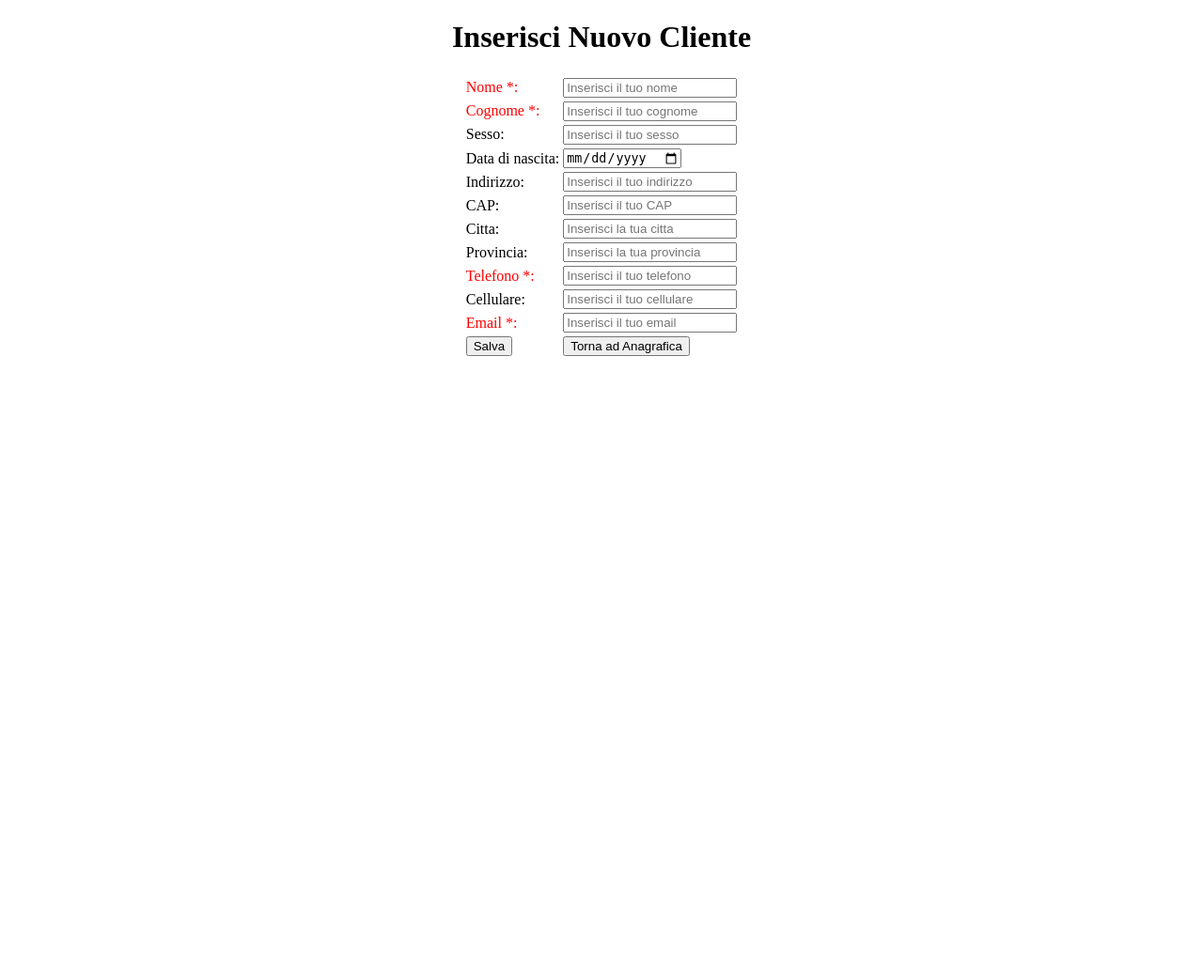
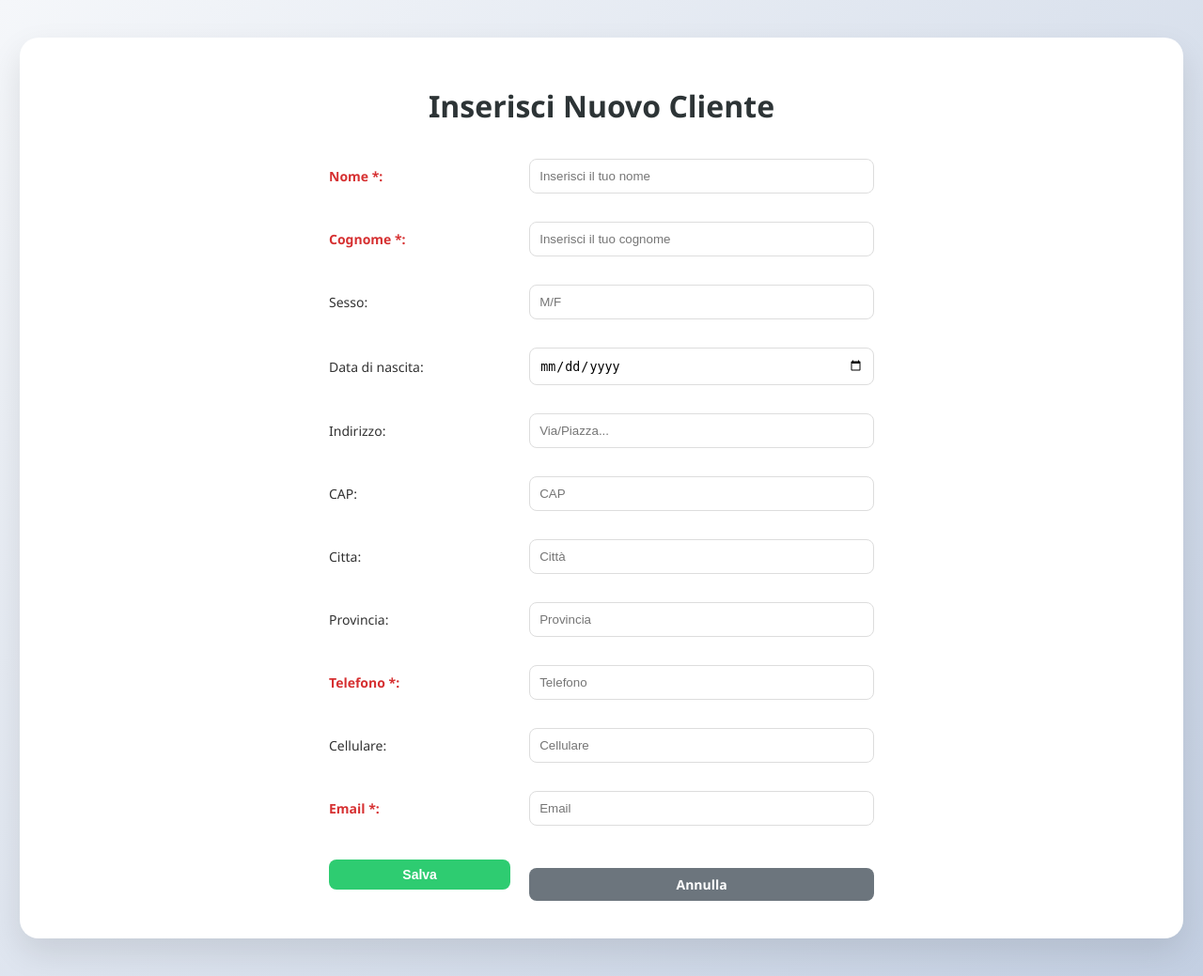
Before and after one commit to xNarcis08/progettophp2, a PHP site: page /anagrafica.php?azione=nuovo in a window 1280 px wide. Shown: the whole page at 94% size. Before the commit the page ends 379 px from the top, so only its background shows below. Run offline with PHP 8.4, Linux system fonts and the light colour scheme; the visitor is signed in with stand-in values (Sample User, id 1).

```diff
--- a/anagrafica.php
+++ b/anagrafica.php
@@ -10,10 +10,126 @@ if(!isset($_SESSION["id_utente"])){
 }
 ?>
 <!doctype html>
-<html>
+<html lang="it">
 <head>
     <meta charset="utf-8">
     <title>Anagrafica</title>
+    <style>
+        body {
+            font-family: 'Segoe UI', Tahoma, Geneva, Verdana, sans-serif;
+            background: linear-gradient(135deg, #f5f7fa 0%, #c3cfe2 100%);
+            margin: 0;
+            padding: 20px;
+            min-height: 100vh;
+            color: #333;
+        }
+        .container {
+            background: white;
+            padding: 30px;
+            border-radius: 20px;
+            box-shadow: 0 15px 35px rgba(0,0,0,0.1);
+            margin: 20px auto;
+            width: 95%;
+            max-width: 1200px;
+        }
+        h1 {
+            color: #2d3436;
+            text-align: center;
+            margin-bottom: 20px;
+            display: flex;
+            align-items: center;
+            justify-content: center;
+            gap: 15px;
+        }
+        .table-container {
+            overflow-x: auto;
+        }
+        table {
+            width: 100%;
+            border-collapse: collapse;
+            margin-top: 20px;
+            background: white;
+            border-radius: 12px;
+            overflow: hidden;
+        }
+        th {
+            background-color: #2d3436;
+            color: white;
+            padding: 12px;
+            text-align: left;
+            font-size: 14px;
+        }
+        td {
+            padding: 10px;
+            border-bottom: 1px solid #eee;
+            font-size: 14px;
+        }
+        tr:hover {
+            background-color: #f9f9f9;
+        }
+        .btn {
+            display: inline-block;
+            padding: 8px 15px;
+            border: none;
+            border-radius: 8px;
+            background-color: #B7F102;
+            color: #2d3436;
+            font-weight: bold;
+            cursor: pointer;
+            transition: all 0.3s ease;
+            text-decoration: none;
+            font-size: 14px;
+            text-align: center;
+        }
+        .btn:hover {
+            transform: translateY(-2px);
+            box-shadow: 0 4px 8px rgba(0,0,0,0.1);
+            filter: brightness(1.05);
+        }
+        .btn-back {
+            background-color: #6c757d;
+            color: white;
+            margin-top: 20px;
+        }
+        .btn-save {
+            background-color: #2ecc71;
+            color: white;
+            width: 100%;
+        }
+        input[type="text"], input[type="email"], input[type="tel"], input[type="date"], textarea {
+            width: 100%;
+            padding: 10px;
+            margin: 5px 0;
+            border: 1px solid #ddd;
+            border-radius: 8px;
+            box-sizing: border-box;
+        }
+        .form-table {
+            max-width: 600px;
+            margin: auto;
+        }
+        .form-table td {
+            border: none;
+        }
+        .status-msg {
+            padding: 10px;
+            border-radius: 8px;
+            text-align: center;
+            margin-bottom: 20px;
+            font-weight: bold;
+        }
+        .status-success {
+            background-color: #d4edda;
+            color: #155724;
+        }
+        .icon-btn {
+            cursor: pointer;
+            transition: transform 0.2s;
+        }
+        .icon-btn:hover {
+            transform: scale(1.2);
+        }
+    </style>
 
 	<script>
 		function cancella(id){
@@ -21,34 +137,39 @@ if(!isset($_SESSION["id_utente"])){
 				window.open("anagrafica.php?azione=elimina&id="+id, "_top");
 			}
 		}
+		function recupera(id){
+			if(confirm("Vuoi recuperare il cliente selezionato ?")){
+				window.open("anagrafica.php?azione=recupera&id="+id, "_top");
+			}
+		}
 	</script>
 
 </head>
 <body>
+    <div class="container">
 		<?php
-	$azione = $_GET["azione"];
-	//echo "azione: " . $azione . "<br>";
+		$azione = $_GET['azione'] ?? '';
 
 		if($azione == "insertok"){
-		echo "<center><span style='color:green'><b>Cliente inserito con successo!</b></span></center>";
+			echo "<div class='status-msg status-success'>Cliente inserito con successo!</div>";
 			$azione = "";
 		}
 
-	if($azione == ""){ //empty = "", 0 o null
+		if($azione == ""){
 		?>
-		<center>
 				<?php
 					$select="select * from anagrafica where attivo = 1 and canc = 0";
 					$result = mysqli_query($conn, $select);
 					$totale = mysqli_num_rows($result)
 				?>
 				<h1>Anagrafica - Tot. <?php echo $totale ?>
-				<a href="anagrafica.php?azione=nuovo"><img src="images/add.png" width="20px" height="auto"></a>
-				<img src="images/bin.png" width="20px" height="auto">
+					<a href="anagrafica.php?azione=nuovo"><img src="images/add.png" width="25px" height="auto" class="icon-btn"></a>
+					<a href="anagrafica.php?azione=cestino"><img src="images/bin.png" width="25px" height="auto" class="icon-btn"></a>
 				</h1>
+                <div class="table-container">
                     <table>
                         <thead>
-					<tr style="background-color: brown; color: white;">
+                            <tr>
                                 <th> ID </th>
                                 <th> Nome </th>
                                 <th> Cognome </th>
@@ -61,12 +182,11 @@ if(!isset($_SESSION["id_utente"])){
                                 <th> Telefono </th>
                                 <th> Cellulare </th>
                                 <th> Email </th>
-						<th style="background-color: blue">  Azioni &nbsp;  </th>
-
+                                <th style="background-color: #0984e3"> Azioni </th>
                             </tr>
                         </thead>
+                        <tbody>
                         <?php
-
                         while($query = mysqli_fetch_array($result))
                         {
                             $id = $query["id"];
@@ -75,7 +195,6 @@ if(!isset($_SESSION["id_utente"])){
                             $sesso = $query["sesso"];
                             $datadinascita = $query["data_nascita"];
 
-					//2026-04-11
                             $anno_nascita = substr($datadinascita,0,4);
                             $mese_nascita = substr($datadinascita,5,2);
                             $giorno_nascita = substr($datadinascita,8,2);
@@ -89,128 +208,99 @@ if(!isset($_SESSION["id_utente"])){
                             $cellulare = $query["cellulare"];
                             $email = $query["email"];
                         ?>
-
-
-				<tbody>
-					<tr style="height: 22px">
+                            <tr>
                                 <td> <?php echo $id ?> </td>
                                 <td> <?php echo $nome ?> </td>
                                 <td> <?php echo $cognome ?> </td>
                                 <td> <?php echo $sesso ?> </td>
                                 <td> <?php echo $datadinascita ?> </td>
-						<td> <a href="https://www.google.com/maps/place/<?php echo $indirizzo ?>,+<?php echo $cap ?>+<?php echo $citta ?>+<?php echo $provincia ?>/@44.6780158,11.0407445,17z/data=!4m6!3m5!1s0x477fe9ed09ed96f5:0x951b40fdcfed0d8b!8m2!3d44.678279!4d11.040825!16s%2Fg%2F11csd90q1r?entry=ttu&g_ep=EgoyMDI2MDQwMS4wIKXMDSoASAFQAw%3D%3D" target="_blank"> <?php echo $indirizzo ?> </a> </td>
+                                <td> <a href="https://www.google.com/maps/place/<?php echo urlencode($indirizzo . ', ' . $cap . ' ' . $citta . ' ' . $provincia) ?>" target="_blank"> <?php echo $indirizzo ?> </a> </td>
                                 <td> <?php echo $cap ?> </td>
                                 <td> <?php echo $citta ?> </td>
                                 <td> <?php echo $provincia ?> </td>
                                 <td> <a href="tel:<?php echo $telefono ?>"><?php echo $telefono ?></a> </td>
-						<td> <a href="https://wa.me/<?php echo $cellulare ?>?text=buongiorno sono narcis."><?php echo $cellulare ?></a> </td>
-						<td> <a href="mailto:<?php echo $email ?>?subject=ordine num 3246&message=buongiorno, "><?php echo $email ?></a> </td>
+                                <td> <a href="https://wa.me/<?php echo $cellulare ?>"><?php echo $cellulare ?></a> </td>
+                                <td> <a href="mailto:<?php echo $email ?>"><?php echo $email ?></a> </td>
                                 <td>
-							<a href="anagrafica.php?azione=modifica&id=<?php echo $id ?>"><img src="images/edit.png" width="20px" height="auto"> </a> &nbsp;
-							<img src="images/remove.png" width="20px" height="auto" title="Cancella Cliente" alt="Cancella Cliente" onClick="cancella(<?php echo $id ?>);" style="cursor: pointer">
+                                    <a href="anagrafica.php?azione=modifica&id=<?php echo $id ?>"><img src="images/edit.png" width="18px" height="auto" class="icon-btn"> </a> &nbsp;
+                                    <img src="images/remove.png" width="18px" height="auto" title="Cancella Cliente" alt="Cancella Cliente" onClick="cancella(<?php echo $id ?>);" style="cursor: pointer" class="icon-btn">
                                 </td>
-
-
                             </tr>
+                        <?php
+                        }
+                        ?>
                         </tbody>
-
-						<?php
-					//echo $id . " - " . $nome . "<br>". $cognome. "<br>". $sesso . " - " . $datadinascita. "<br>". $indirizzo . " - " . $cap ."<br>". $citta . " - " . $provincia. "<br>". $telefono . " - " . $cellulare. "<br>". $email . "<br><br>";
-
-				}
-
-				?>
                     </table>
-
-			<br>
-			<button onclick="window.location.href='pannellocontrollo.php'">Torna al MENU</button>
-		</center>
+                </div>
+				<div style="text-align: center;">
+				    <a href="pannellocontrollo.php" class="btn btn-back">Torna al Menu</a>
+                </div>
 		<?php
 		}
 		if($azione == "nuovo"){
 		?>
-	<center>
 			<h1>Inserisci Nuovo Cliente</h1>
 
 			<form action="anagrafica.php" method="get">
 				<input type="hidden" id="azione" name="azione" value="salva">
-			<table>
+				<table class="form-table">
 					<tr>
-					<td style="color: red">Nome *: </td>
-					<td>
-						<input type="text" id="nome" name="nome" required placeholder="Inserisci il tuo nome">
-					</td>
+						<td style="color: #d63031; font-weight: bold;">Nome *: </td>
+						<td><input type="text" id="nome" name="nome" required placeholder="Inserisci il tuo nome"></td>
 					</tr>
-
 					<tr>
-					<td style="color: red">Cognome *:</td>
-					<td>  <input type="text" id="cognome" name="cognome" required placeholder="Inserisci il tuo cognome"> </td>
+						<td style="color: #d63031; font-weight: bold;">Cognome *:</td>
+						<td><input type="text" id="cognome" name="cognome" required placeholder="Inserisci il tuo cognome"></td>
 					</tr>
-
 					<tr>
 						<td>Sesso:</td>
-					<td>  <input type="text" id="sesso" name="sesso" placeholder="Inserisci il tuo sesso" maxlength="1"> </td>
+						<td><input type="text" id="sesso" name="sesso" placeholder="M/F" maxlength="1"></td>
 					</tr>
-
 					<tr>
 						<td>Data di nascita:</td>
-					<td>  <input type="date" id="datadinascita" name="datadinascita" placeholder="Inserisci la tua data di nascita"> </td>
+						<td><input type="date" id="datadinascita" name="datadinascita"></td>
 					</tr>
-
 					<tr>
 						<td>Indirizzo:</td>
-					<td>  <input type="text" id="indirizzo" name="indirizzo" placeholder="Inserisci il tuo indirizzo"> </td>
+						<td><input type="text" id="indirizzo" name="indirizzo" placeholder="Via/Piazza..."></td>
 					</tr>
-
 					<tr>
 						<td>CAP:</td>
-					<td>  <input type="text" id="cap" name="cap" placeholder="Inserisci il tuo CAP" maxlength="5"> </td>
+						<td><input type="text" id="cap" name="cap" placeholder="CAP" maxlength="5"></td>
 					</tr>
-
 					<tr>
 						<td>Citta:</td>
-					<td>  <input type="text" id="citta" name="citta" placeholder="Inserisci la tua citta"> </td>
+						<td><input type="text" id="citta" name="citta" placeholder="Città"></td>
 					</tr>
-
 					<tr>
 						<td>Provincia:</td>
-					<td>  <input type="text" id="provincia" name="provincia" placeholder="Inserisci la tua provincia"> </td>
+						<td><input type="text" id="provincia" name="provincia" placeholder="Provincia" maxlength="2"></td>
 					</tr>
-
 					<tr>
-					<td style="color: red">Telefono *:</td>
-					<td>  <input type="tel" id="telefono" name="telefono" required placeholder="Inserisci il tuo telefono"> </td>
+						<td style="color: #d63031; font-weight: bold;">Telefono *:</td>
+						<td><input type="tel" id="telefono" name="telefono" required placeholder="Telefono"></td>
 					</tr>
-
 					<tr>
 						<td>Cellulare:</td>
-					<td>  <input type="tel" id="cellulare" name="cellulare" placeholder="Inserisci il tuo cellulare"> </td>
+						<td><input type="tel" id="cellulare" name="cellulare" placeholder="Cellulare"></td>
 					</tr>
-
 					<tr>
-					<td style="color: red">Email *:</td>
-					<td>  <input type="email" id="email" name="email" required placeholder="Inserisci il tuo email"> </td>
+						<td style="color: #d63031; font-weight: bold;">Email *:</td>
+						<td><input type="email" id="email" name="email" required placeholder="Email"></td>
 					</tr>
-
 					<tr>
-					<td> <input type="submit" value="Salva"></td>
-					<td> <a href="anagrafica.php"><input type="button" value="Torna ad Anagrafica"></a></td>
+						<td><input type="submit" value="Salva" class="btn btn-save"></td>
+						<td><a href="anagrafica.php" class="btn btn-back" style="width: 100%; box-sizing: border-box; display: block;">Annulla</a></td>
 					</tr>
-
 				</table>
-
 			</form>
-	</center>
 		<?php
 		}
 		if($azione == "modifica"){
 			$id = $_GET["id"];
-
-		$select="select * from anagrafica where attivo = 1 and canc = 0 and id = " . $id;
+			$select="select * from anagrafica where id = " . $id;
 			$result = mysqli_query($conn, $select);
-
-		while($query = mysqli_fetch_array($result))
-		{
+			while($query = mysqli_fetch_array($result)) {
 				$nome = $query["nome"];
 				$cognome = $query["cognome"];
 				$sesso = $query["sesso"];
@@ -224,83 +314,65 @@ if(!isset($_SESSION["id_utente"])){
 				$email = $query["email"];
 			}
 		?>
-	<center>
 			<h1>Modifica Cliente</h1>
-
 			<form action="anagrafica.php" method="get">
 				<input type="hidden" id="id" name="id" value="<?php echo $id; ?>">
 				<input type="hidden" id="azione" name="azione" value="aggiorna">
-			<table>
+				<table class="form-table">
 					<tr>
-					<td style="color: red">Nome *: </td>
-					<td>
-						<input type="text" id="nome" name="nome" required placeholder="Inserisci il tuo nome" value="<?php echo $nome; ?>">
-					</td>
+						<td style="color: #d63031; font-weight: bold;">Nome *: </td>
+						<td><input type="text" id="nome" name="nome" required value="<?php echo $nome; ?>"></td>
 					</tr>
-
 					<tr>
-					<td style="color: red">Cognome *:</td>
-					<td>  <input type="text" id="cognome" name="cognome" required placeholder="Inserisci il tuo cognome" value="<?php echo $cognome; ?>"> </td>
+						<td style="color: #d63031; font-weight: bold;">Cognome *:</td>
+						<td><input type="text" id="cognome" name="cognome" required value="<?php echo $cognome; ?>"></td>
 					</tr>
-
 					<tr>
 						<td>Sesso:</td>
-					<td>  <input type="text" id="sesso" name="sesso" placeholder="Inserisci il tuo sesso" maxlength="1" value="<?php echo $sesso; ?>" > </td>
+						<td><input type="text" id="sesso" name="sesso" maxlength="1" value="<?php echo $sesso; ?>"></td>
 					</tr>
-
 					<tr>
 						<td>Data di nascita:</td>
-					<td>  <input type="date" id="datadinascita" name="datadinascita" placeholder="Inserisci la tua data di nascita" value="<?php echo $datadinascita; ?>"></td>
+						<td><input type="date" id="datadinascita" name="datadinascita" value="<?php echo $datadinascita; ?>"></td>
 					</tr>
-
 					<tr>
 						<td>Indirizzo:</td>
-					<td>  <input type="text" id="indirizzo" name="indirizzo" placeholder="Inserisci il tuo indirizzo" value="<?php echo $indirizzo; ?>"> </td>
+						<td><input type="text" id="indirizzo" name="indirizzo" value="<?php echo $indirizzo; ?>"></td>
 					</tr>
-
 					<tr>
 						<td>CAP:</td>
-					<td>  <input type="text" id="cap" name="cap" placeholder="Inserisci il tuo CAP" maxlength="5" value="<?php echo $cap; ?>"> </td>
+						<td><input type="text" id="cap" name="cap" maxlength="5" value="<?php echo $cap; ?>"></td>
 					</tr>
-
 					<tr>
 						<td>Citta:</td>
-					<td>  <input type="text" id="citta" name="citta" placeholder="Inserisci la tua citta" value="<?php echo $citta; ?>"> </td>
+						<td><input type="text" id="citta" name="citta" value="<?php echo $citta; ?>"></td>
 					</tr>
-
 					<tr>
 						<td>Provincia:</td>
-					<td>  <input type="text" id="provincia" name="provincia" placeholder="Inserisci la tua provincia" value="<?php echo $provincia; ?>"> </td>
+						<td><input type="text" id="provincia" name="provincia" value="<?php echo $provincia; ?>"></td>
 					</tr>
-
 					<tr>
-					<td style="color: red">Telefono *:</td>
-					<td>  <input type="tel" id="telefono" name="telefono" required placeholder="Inserisci il tuo telefono" value="<?php echo $telefono; ?>"> </td>
+						<td style="color: #d63031; font-weight: bold;">Telefono *:</td>
+						<td><input type="tel" id="telefono" name="telefono" required value="<?php echo $telefono; ?>"></td>
 					</tr>
-
 					<tr>
 						<td>Cellulare:</td>
-					<td>  <input type="tel" id="cellulare" name="cellulare" placeholder="Inserisci il tuo cellulare" value="<?php echo $cellulare; ?>"> </td>
+						<td><input type="tel" id="cellulare" name="cellulare" value="<?php echo $cellulare; ?>"></td>
 					</tr>
-
 					<tr>
-					<td style="color: red">Email *:</td>
-					<td>  <input type="email" id="email" name="email" required placeholder="Inserisci il tuo email" value="<?php echo $email; ?>"> </td>
+						<td style="color: #d63031; font-weight: bold;">Email *:</td>
+						<td><input type="email" id="email" name="email" required value="<?php echo $email; ?>"></td>
 					</tr>
-
 					<tr>
-					<td> <input type="submit" value="Aggiorna"></td>
-					<td> <a href="anagrafica.php"><input type="button" value="Torna ad Anagrafica"></a></td>
+						<td><input type="submit" value="Aggiorna" class="btn btn-save"></td>
+						<td><a href="anagrafica.php" class="btn btn-back" style="width: 100%; box-sizing: border-box; display: block;">Annulla</a></td>
 					</tr>
-
 				</table>
-
 			</form>
-	</center>
 		<?php
 		}
+
 		if($azione == "salva"){
-
 			$nome = $_GET["nome"];
 			$cognome = $_GET["cognome"];
 			$sesso = $_GET["sesso"];
@@ -314,18 +386,16 @@ if(!isset($_SESSION["id_utente"])){
 			$email = $_GET["email"];
 
 			if($nome != ""){
-			$insert = "INSERT INTO `anagrafica`
-					(`nome`, `cognome`, `sesso`, `data_nascita`, `indirizzo`, `cap`, `citta`, `provincia`, `telefono`, `cellulare`, `email`) VALUES ('$nome','$cognome','$sesso','$datadinascita','$indirizzo','$cap','$citta','$provincia','$telefono','$cellulare','$email')";
-			echo $insert;
+				$insert = "insert into anagrafica (nome, cognome, sesso, data_nascita, indirizzo, cap, citta, provincia, telefono, cellulare, email, attivo, canc)
+						   values ('$nome', '$cognome', '$sesso', '$datadinascita', '$indirizzo', '$cap', '$citta', '$provincia', '$telefono', '$cellulare', '$email', 1, 0)";
 				mysqli_query($conn, $insert);
+				?>
+				<script>window.open("anagrafica.php?azione=insertok", "_top");</script>
+				<?php
+			}
 		}
 
-		header("Location: http://localhost/php2/anagrafica.php?azione=insertok");
-		exit;
-		$azione = "";
-	}
 		if($azione == "aggiorna"){
-
 			$id = $_GET["id"];
 			$nome = $_GET["nome"];
 			$cognome = $_GET["cognome"];
@@ -339,39 +409,72 @@ if(!isset($_SESSION["id_utente"])){
 			$cellulare = $_GET["cellulare"];
 			$email = $_GET["email"];
 
-		$update = "UPDATE `anagrafica`
-					SET `nome`='$nome',
-						`cognome`='$cognome',
-						`sesso`='$sesso',
-						`data_nascita`='$datadinascita',
-						`indirizzo`='$indirizzo',
-						`cap`='$cap',
-						`citta`='$citta',
-						`provincia`='$provincia',
-						`telefono`='$telefono',
-						`cellulare`='$cellulare',
-						`email`='$email'
-					WHERE id = $id";
+			$update = "update anagrafica set nome='$nome', cognome='$cognome', sesso='$sesso', data_nascita='$datadinascita', indirizzo='$indirizzo', cap='$cap', citta='$citta', provincia='$provincia', telefono='$telefono', cellulare='$cellulare', email='$email' where id=$id";
+			mysqli_query($conn, $update);
+			?>
+			<script>window.open("anagrafica.php", "_top");</script>
+			<?php
+		}
 
-		echo $update;
-		mysqli_query($conn, $update);
-
-
-		header("Location: http://localhost/php2/anagrafica.php");
-		exit;
-		$azione = "";
-	}
 		if($azione == "elimina"){
 			$id = $_GET["id"];
-
-		$delete = "UPDATE `anagrafica` SET canc = 1 WHERE id = " . $id;
-		echo $delete;
+			$delete = "update anagrafica set canc = 1 where id = $id";
 			mysqli_query($conn, $delete);
-
-		header("Location: http://localhost/php2/anagrafica.php");
-		exit;
+			?>
+			<script>window.open("anagrafica.php", "_top");</script>
+			<?php
 		}
 
+		if($azione == "recupera"){
+			$id = $_GET["id"];
+			$recupera = "update anagrafica set canc = 0 where id = $id";
+			mysqli_query($conn, $recupera);
 			?>
+			<script>window.open("anagrafica.php?azione=cestino", "_top");</script>
+			<?php
+		}
+
+		if($azione == "cestino"){
+		?>
+			<h1>Cestino Clienti</h1>
+			<div class="table-container">
+
+				<table>
+					<thead>
+						<tr>
+							<th> ID </th>
+							<th> Nome </th>
+							<th> Cognome </th>
+							<th> Azioni </th>
+						</tr>
+					</thead>
+					<tbody>
+					<?php
+					$select="select * from anagrafica where canc = 1";
+					$result = mysqli_query($conn, $select);
+					while($query = mysqli_fetch_array($result)) {
+						$id = $query["id"];
+						$nome = $query["nome"];
+						$cognome = $query["cognome"];
+					?>
+						<tr>
+							<td> <?php echo $id ?> </td>
+							<td> <?php echo $nome ?> </td>
+							<td> <?php echo $cognome ?> </td>
+							<td>
+								<img src="images/restore.png" width="20px" height="auto" title="Recupera Cliente" onClick="recupera(<?php echo $id ?>);" style="cursor: pointer" class="icon-btn">
+							</td>
+						</tr>
+					<?php } ?>
+					</tbody>
+				</table>
+			</div>
+			<div style="text-align: center;">
+				<a href="anagrafica.php" class="btn btn-back">Torna ad Anagrafica</a>
+			</div>
+		<?php
+		}
+		?>
+    </div>
 </body>
 </html>
```
Lines whose indentation alone changed are shown as unchanged.
